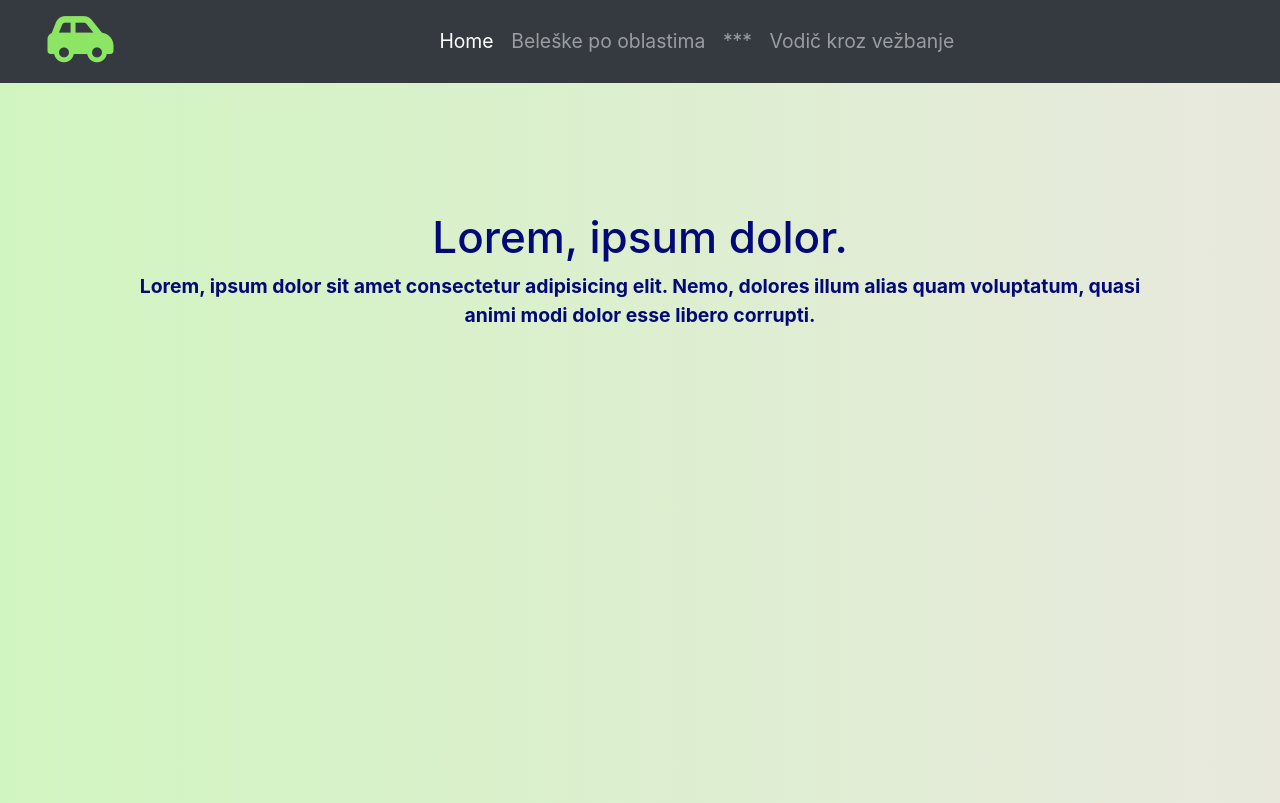
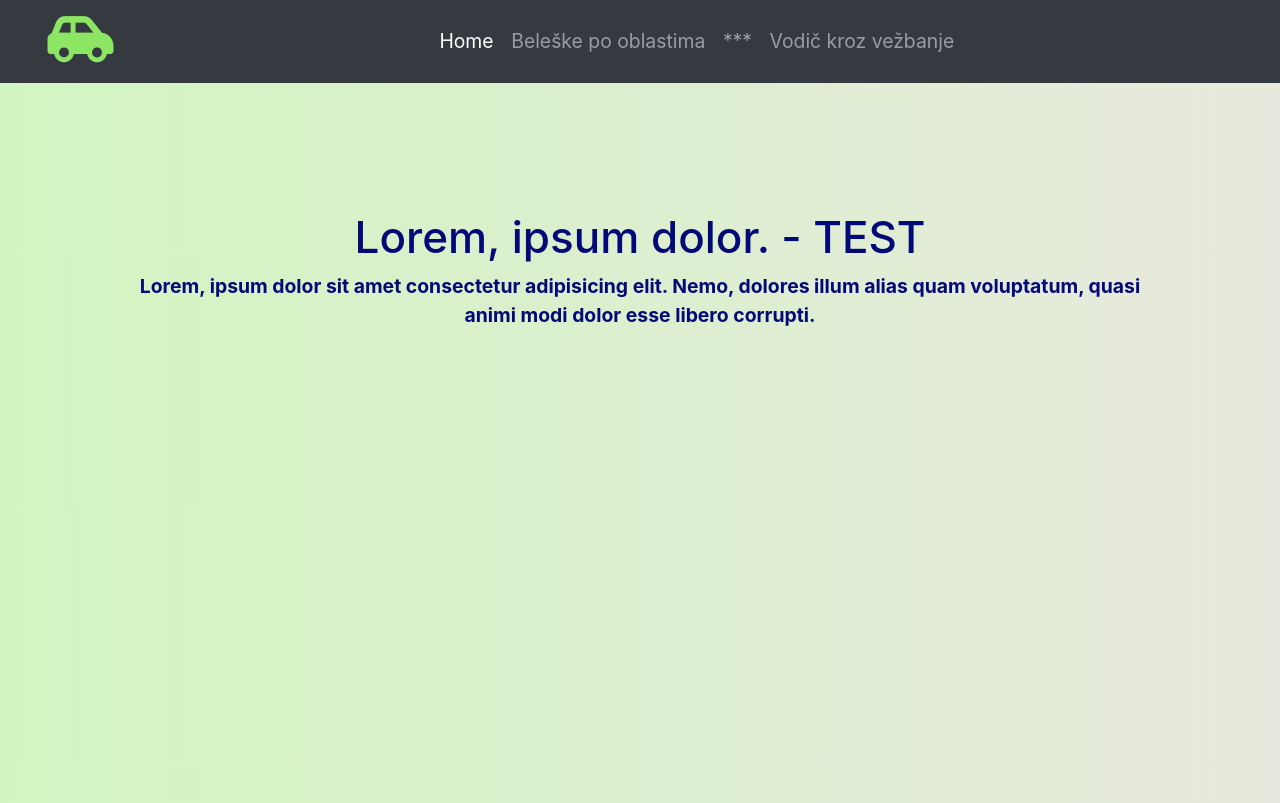
Before and after one commit to skakadak/autoskola, a plain HTML site: page index.html in a window 1280 px wide. Drawn offline with nearby package versions, Linux system fonts and the light colour scheme.

Commit message:
noviTest

```diff
--- a/index.html
+++ b/index.html
@@ -37,7 +37,8 @@
       </div>
     </nav>
     <div class="headText">
-      <h1>Lorem, ipsum dolor.</h1>
+      <h1>Lorem, ipsum dolor. - TEST</h1>
+
     <p>Lorem, ipsum dolor sit amet consectetur adipisicing elit. Nemo, dolores illum alias quam voluptatum, quasi animi modi dolor esse libero corrupti.</p>
     </div>
 
```
